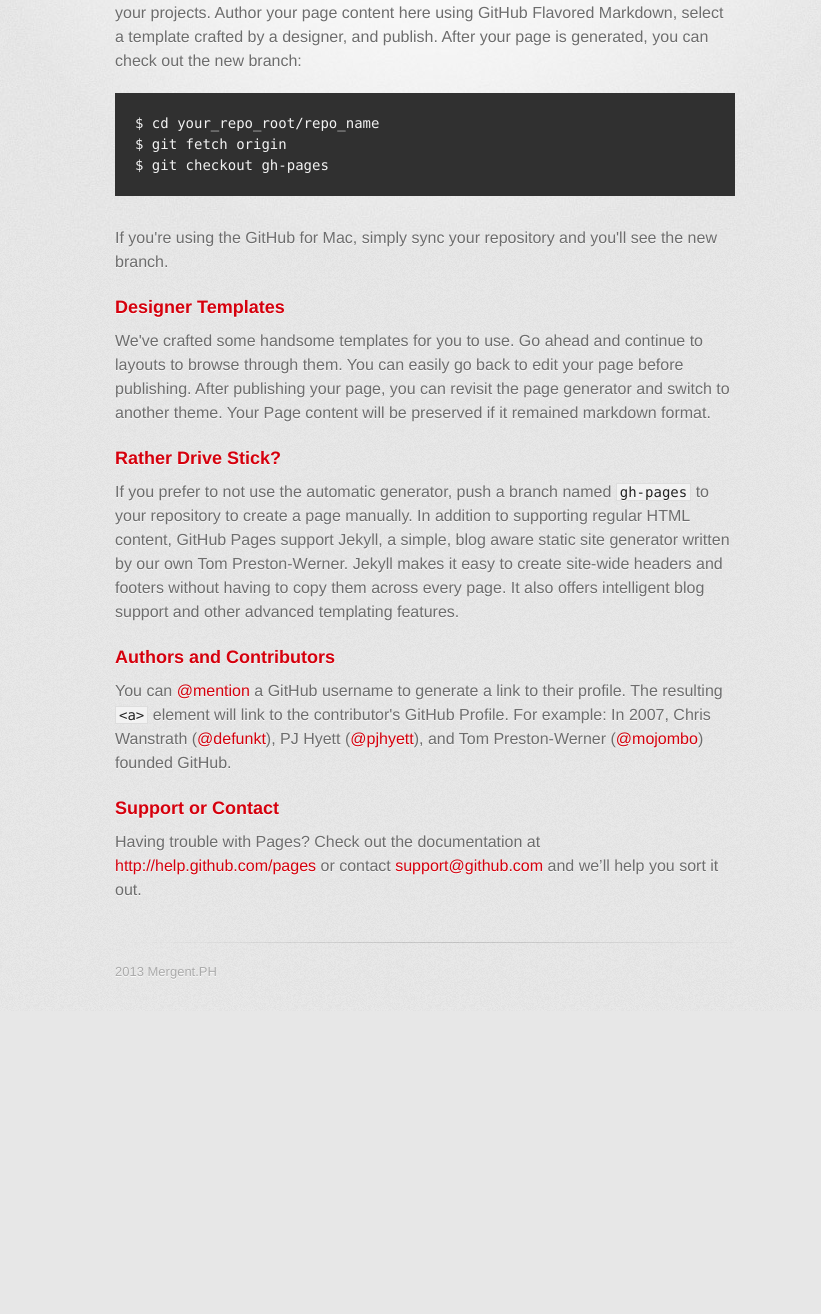
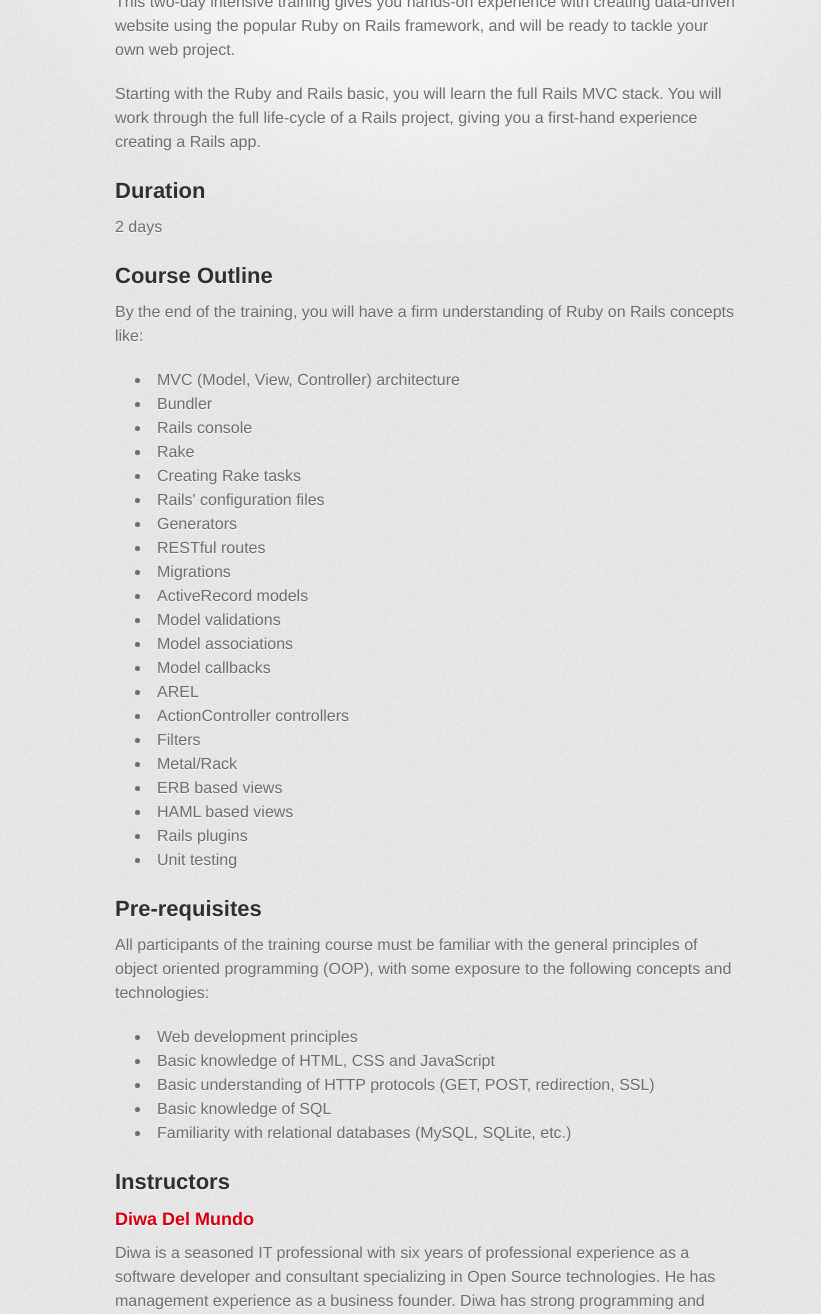
Before and after one commit to mergentph/mergentph.github.io, a plain HTML site: page index.html in a window 1280 px wide. Shown: the part 329-1643 px from the top of the page, without its empty margins (215-1036 px from the left). Before the commit the page ends 1340 px from the top, so only its background shows below. Drawn offline with Linux system fonts and the light colour scheme; a web font is replaced by a local one.

Commit message:
Replace master branch with page content via GitHub

```diff
--- a/index.html
+++ b/index.html
@@ -10,7 +10,7 @@
     <!--[if lt IE 9]>
     <script src="//html5shiv.googlecode.com/svn/trunk/html5.js"></script>
     <![endif]-->
-    <title>Home by mergentph</title>
+    <title>Mergent.PH by mergentph</title>
   </head>
 
   <body>
@@ -18,8 +18,8 @@
       <div class="inner">
 
         <header>
-          <h1>Home</h1>
-          <h2>Classroom trainings on new and emerging technologies</h2>
+          <h1>Mergent.PH</h1>
+          <h2>Instructor-led trainings on new and emerging technologies</h2>
         </header>
 
         <section id="downloads" class="clearfix">
@@ -29,41 +29,83 @@
         <hr>
 
         <section id="main_content">
-          <h3>
-<a name="welcome-to-github-pages" class="anchor" href="#welcome-to-github-pages"><span class="octicon octicon-link"></span></a>Welcome to GitHub Pages.</h3>
+          <h1>
+<a name="fasttrack-ruby-on-rails" class="anchor" href="#fasttrack-ruby-on-rails"><span class="octicon octicon-link"></span></a>FastTrack Ruby on Rails</h1>
 
-<p>This automatic page generator is the easiest way to create beautiful pages for all of your projects. Author your page content here using GitHub Flavored Markdown, select a template crafted by a designer, and publish. After your page is generated, you can check out the new branch:</p>
+<p>This two-day intensive training gives you hands-on experience with creating data-driven website using the popular Ruby on Rails framework, and will be ready to tackle your own web project.</p>
 
-<pre><code>$ cd your_repo_root/repo_name
-$ git fetch origin
-$ git checkout gh-pages
-</code></pre>
+<p>Starting with the Ruby and Rails basic, you will learn the full Rails MVC stack. You will work through the full life-cycle of a Rails project, giving you a first-hand experience creating a Rails app.</p>
 
-<p>If you're using the GitHub for Mac, simply sync your repository and you'll see the new branch.</p>
+<h2>
+<a name="duration" class="anchor" href="#duration"><span class="octicon octicon-link"></span></a>Duration</h2>
+
+<p>2 days</p>
+
+<h2>
+<a name="course-outline" class="anchor" href="#course-outline"><span class="octicon octicon-link"></span></a>Course Outline</h2>
+
+<p>By the end of the training, you will have a firm understanding of Ruby on Rails concepts like:</p>
+
+<ul>
+<li>MVC (Model, View, Controller) architecture</li>
+<li>Bundler</li>
+<li>Rails console</li>
+<li>Rake</li>
+<li>Creating Rake tasks</li>
+<li>Rails' configuration files</li>
+<li>Generators</li>
+<li>RESTful routes</li>
+<li>Migrations</li>
+<li>ActiveRecord models</li>
+<li>Model validations</li>
+<li>Model associations</li>
+<li>Model callbacks</li>
+<li>AREL</li>
+<li>ActionController controllers</li>
+<li>Filters</li>
+<li>Metal/Rack</li>
+<li>ERB based views</li>
+<li>HAML based views</li>
+<li>Rails plugins</li>
+<li>Unit testing</li>
+</ul><h2>
+<a name="pre-requisites" class="anchor" href="#pre-requisites"><span class="octicon octicon-link"></span></a>Pre-requisites</h2>
+
+<p>All participants of the training course must be familiar with the general principles of object oriented programming (OOP), with some exposure to the following concepts and technologies:</p>
+
+<ul>
+<li>Web development principles</li>
+<li>Basic knowledge of HTML, CSS and JavaScript</li>
+<li>Basic understanding of HTTP protocols (GET, POST, redirection, SSL)</li>
+<li>Basic knowledge of SQL</li>
+<li>Familiarity with relational databases (MySQL, SQLite, etc.)</li>
+</ul><h2>
+<a name="instructors" class="anchor" href="#instructors"><span class="octicon octicon-link"></span></a>Instructors</h2>
 
 <h3>
-<a name="designer-templates" class="anchor" href="#designer-templates"><span class="octicon octicon-link"></span></a>Designer Templates</h3>
+<a name="diwa-del-mundo" class="anchor" href="#diwa-del-mundo"><span class="octicon octicon-link"></span></a>Diwa Del Mundo</h3>
 
-<p>We've crafted some handsome templates for you to use. Go ahead and continue to layouts to browse through them. You can easily go back to edit your page before publishing. After publishing your page, you can revisit the page generator and switch to another theme. Your Page content will be preserved if it remained markdown format.</p>
+<p>Diwa is a seasoned IT professional with six years of professional experience as a software developer and consultant specializing in Open Source technologies. He has management experience as a business founder. Diwa has strong programming and analytical skills with leadership and team-player qualities.</p>
+
+<p>Diwa previously facilitated an "Introduction to Ruby on Rails" course for the Technical Education and Skills Development Authority (TESDA) of the Philippines and CATIA Foundation, Inc. The course was designed to help students gain a basic foundation of Ruby and Ruby on Rails.</p>
+
+<p>read more about <a href="http://ph.linkedin.com/pub/diwa-del-mundo/1/63/625" title="Diwa">Diwa</a></p>
 
 <h3>
-<a name="rather-drive-stick" class="anchor" href="#rather-drive-stick"><span class="octicon octicon-link"></span></a>Rather Drive Stick?</h3>
+<a name="ric-tariman-jr" class="anchor" href="#ric-tariman-jr"><span class="octicon octicon-link"></span></a>Ric Tariman, Jr.</h3>
 
-<p>If you prefer to not use the automatic generator, push a branch named <code>gh-pages</code> to your repository to create a page manually. In addition to supporting regular HTML content, GitHub Pages support Jekyll, a simple, blog aware static site generator written by our own Tom Preston-Werner. Jekyll makes it easy to create site-wide headers and footers without having to copy them across every page. It also offers intelligent blog support and other advanced templating features.</p>
+<p>Ric is a profilic coder, mentor and teacher, leading web development teams to successful projects deliveries. He is currently a Senior Ruby on Rails Engineer at an up-and-coming startup company serving digital entreprenuers.</p>
 
-<h3>
-<a name="authors-and-contributors" class="anchor" href="#authors-and-contributors"><span class="octicon octicon-link"></span></a>Authors and Contributors</h3>
+<p>read more about <a href="http://ph.linkedin.com/pub/diwa-del-mundo/1/63/625" title="Diwa">Ric</a></p>
 
-<p>You can <a href="https://github.com/blog/821" class="user-mention">@mention</a> a GitHub username to generate a link to their profile. The resulting <code>&lt;a&gt;</code> element will link to the contributor's GitHub Profile. For example: In 2007, Chris Wanstrath (<a href="https://github.com/defunkt" class="user-mention">@defunkt</a>), PJ Hyett (<a href="https://github.com/pjhyett" class="user-mention">@pjhyett</a>), and Tom Preston-Werner (<a href="https://github.com/mojombo" class="user-mention">@mojombo</a>) founded GitHub.</p>
+<h2>
+<a name="questions" class="anchor" href="#questions"><span class="octicon octicon-link"></span></a>Questions?</h2>
 
-<h3>
-<a name="support-or-contact" class="anchor" href="#support-or-contact"><span class="octicon octicon-link"></span></a>Support or Contact</h3>
-
-<p>Having trouble with Pages? Check out the documentation at <a href="http://help.github.com/pages">http://help.github.com/pages</a> or contact <a href="mailto:support@github.com">support@github.com</a> and we’ll help you sort it out.</p>
+<p>For questions and concerns, you can email us at <a href="mailto:info@mergent.ph">info@mergent.ph</a></p>
         </section>
 
         <footer>
-          2013 Mergent.PH
+          This page was generated by <a href="http://pages.github.com">GitHub Pages</a>. Tactile theme by <a href="https://twitter.com/jasonlong">Jason Long</a>.
         </footer>
 
                   <script type="text/javascript">
```
Also changed, not shown: params.json (+1 -1 lines).
